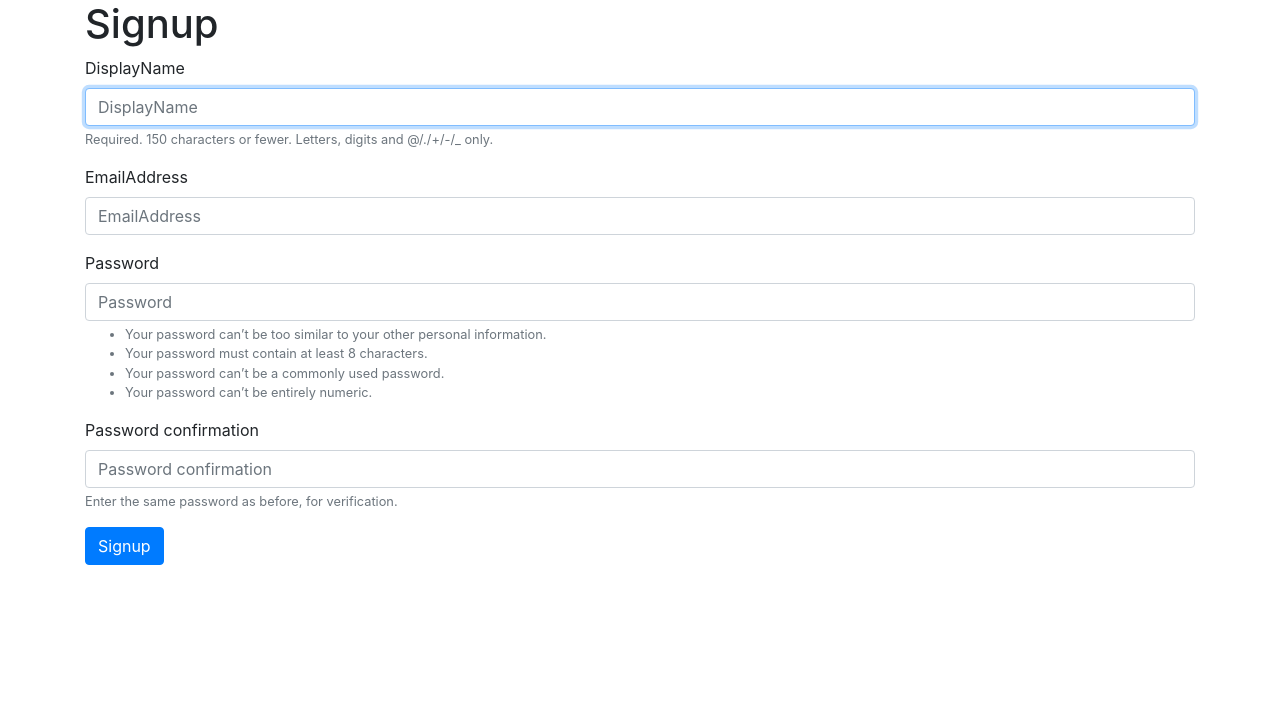
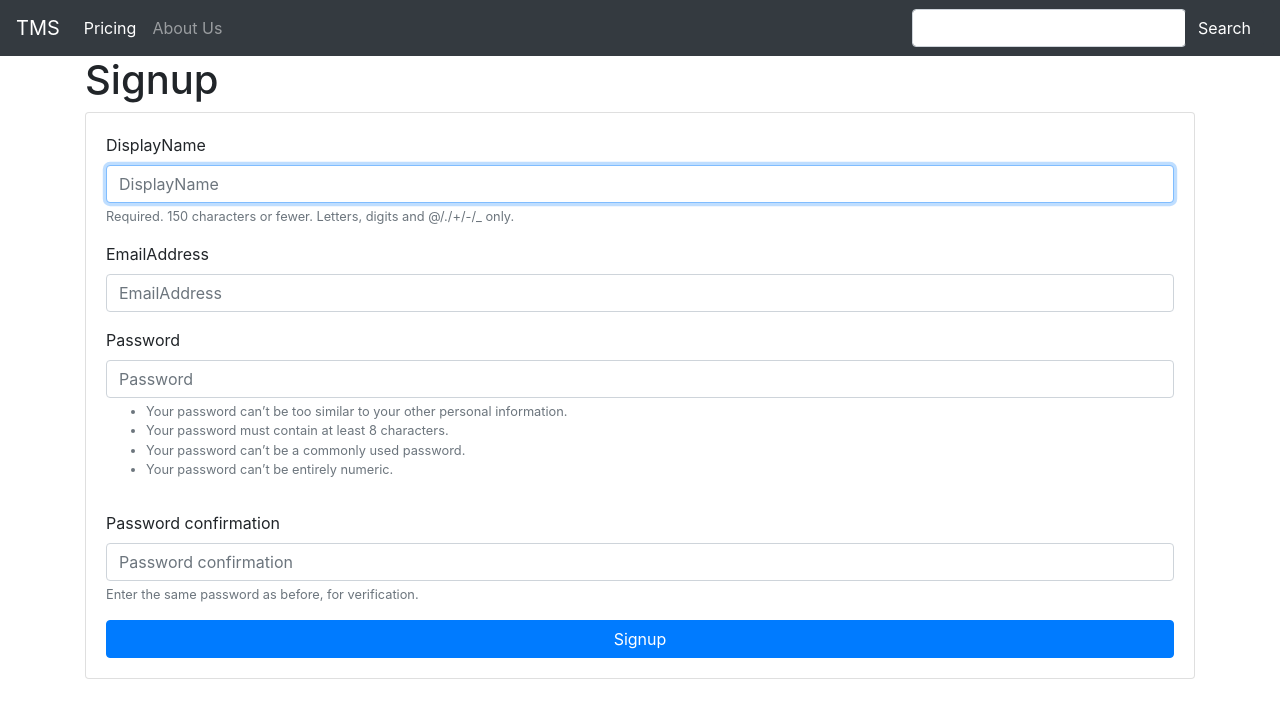
Before and after one commit to ATR-oCiTy/SQLproject, a Django app: page /accounts/signup/ in a window 1280 px wide. Shown: the top 718 px of the page. Run offline with Django 3.2, Linux system fonts and the light colour scheme; some libraries are stand-ins or nearby versions.

Commit message:
Added Navbar, Removed Junk files
Added Navbar.html
Cleaned up duplicate .html files in root app directory

```diff
--- a/transportation/accounts/templates/accounts/base.html
+++ b/transportation/accounts/templates/accounts/base.html
@@ -15,6 +15,7 @@
 </head>
 
 <body>
+  {% include 'accounts/navbar.html' %}
   {%block content%}
   {%endblock%}
 </body>
--- /dev/null
+++ b/transportation/accounts/templates/accounts/navbar.html
@@ -0,0 +1,25 @@
+{% load static %}
+
+<nav class="navbar navbar-expand-lg navbar-dark bg-dark">
+    <a class="navbar-brand" href="#">TMS</a>
+    <button class="navbar-toggler" type="button" data-toggle="collapse" data-target="#navbarSupportedContent" aria-controls="navbarSupportedContent" aria-expanded="false" aria-label="Toggle navigation">
+      <span class="navbar-toggler-icon"></span>
+    </button>
+
+    <div class="collapse navbar-collapse" id="navbarSupportedContent">
+      <ul class="navbar-nav mr-auto">
+        <li class="nav-item active">
+          <a class="nav-link" href="#">Pricing <span class="sr-only">(current)</span></a>
+        </li>
+        <li class="nav-item">
+          <a class="nav-link" href="#">About Us</a>
+        </li>
+      </ul>
+      <form class="form-inline my-2 my-lg-0">
+        <input type="text" class="form-control" placeholder="" aria-label="Recipient's username" aria-describedby="basic-addon2">
+        <div class="input-group-append">
+          <button class="btn btn-dark" type="submit">Search</button>
+        </div>
+      </form>
+    </div>
+  </nav>
--- a/transportation/accounts/templates/accounts/signup.html
+++ b/transportation/accounts/templates/accounts/signup.html
@@ -1,4 +1,4 @@
-{% extends 'base.html' %}
+{% extends 'accounts/base.html' %}
 {% load bootstrap3 %}
 
 {%block content%}
@@ -6,9 +6,11 @@
 <div class="container">
   <h1>Signup</h1>
   <form method="POST">
-    {%csrf_token%}
-    {%bootstrap_form form%}
-    <input type="submit" class="btn btn-primary" value="Signup">
+    <div class="card card-body ">
+      {%csrf_token%}
+      {%bootstrap_form form %}
+      <input type="submit" class="btn btn-primary" value="Signup">
+    </div>
 
   </form>
 </div>
--- a/transportation/accounts/templates/base.html
+++ /dev/null
@@ -1,22 +0,0 @@
-<!DOCTYPE html>
-<html lang="en" dir="ltr">
-{%load static %}
-<head>
-  <meta charset="utf-8">
-  <title></title>
-  <!-- CSS -->
-  <link rel="stylesheet" href="https://cdn.jsdelivr.net/npm/bootstrap@4.5.3/dist/css/bootstrap.min.css" integrity="sha384-TX8t27EcRE3e/ihU7zmQxVncDAy5uIKz4rEkgIXeMed4M0jlfIDPvg6uqKI2xXr2" crossorigin="anonymous">
-  <!-- jQuery and JS bundle w/ Popper.js -->
-  <script src="https://code.jquery.com/jquery-3.5.1.slim.min.js" integrity="sha384-DfXdz2htPH0lsSSs5nCTpuj/zy4C+OGpamoFVy38MVBnE+IbbVYUew+OrCXaRkfj" crossorigin="anonymous"></script>
-  <script src="https://cdn.jsdelivr.net/npm/bootstrap@4.5.3/dist/js/bootstrap.bundle.min.js" integrity="sha384-ho+j7jyWK8fNQe+A12Hb8AhRq26LrZ/JpcUGGOn+Y7RsweNrtN/tE3MoK7ZeZDyx" crossorigin="anonymous"></script>
-  <link href="https://fonts.googleapis.com/css2?family=Montserrat:wght@400;500&display=swap" rel="stylesheet">
-  <link rel="stylesheet" href="{% static 'socialproject/css/master.css' %}">
-
-</head>
-
-<body>
-  {%block content%}
-  {%endblock%}
-</body>
-
-</html>
--- a/transportation/static/css/master.css
+++ b/transportation/static/css/master.css
@@ -0,0 +1,7 @@
+form-query {
+    border-radius: 50px;
+}
+
+form-control{
+    border-radius: 33px;
+}
```
Also changed, not shown: transportation/accounts/accounts/login.html (deleted, +0 -17 lines), transportation/accounts/accounts/signup.html (deleted, +0 -17 lines), transportation/accounts/templates/accounts/login.html (+6 -6 lines), transportation/db.sqlite3.
